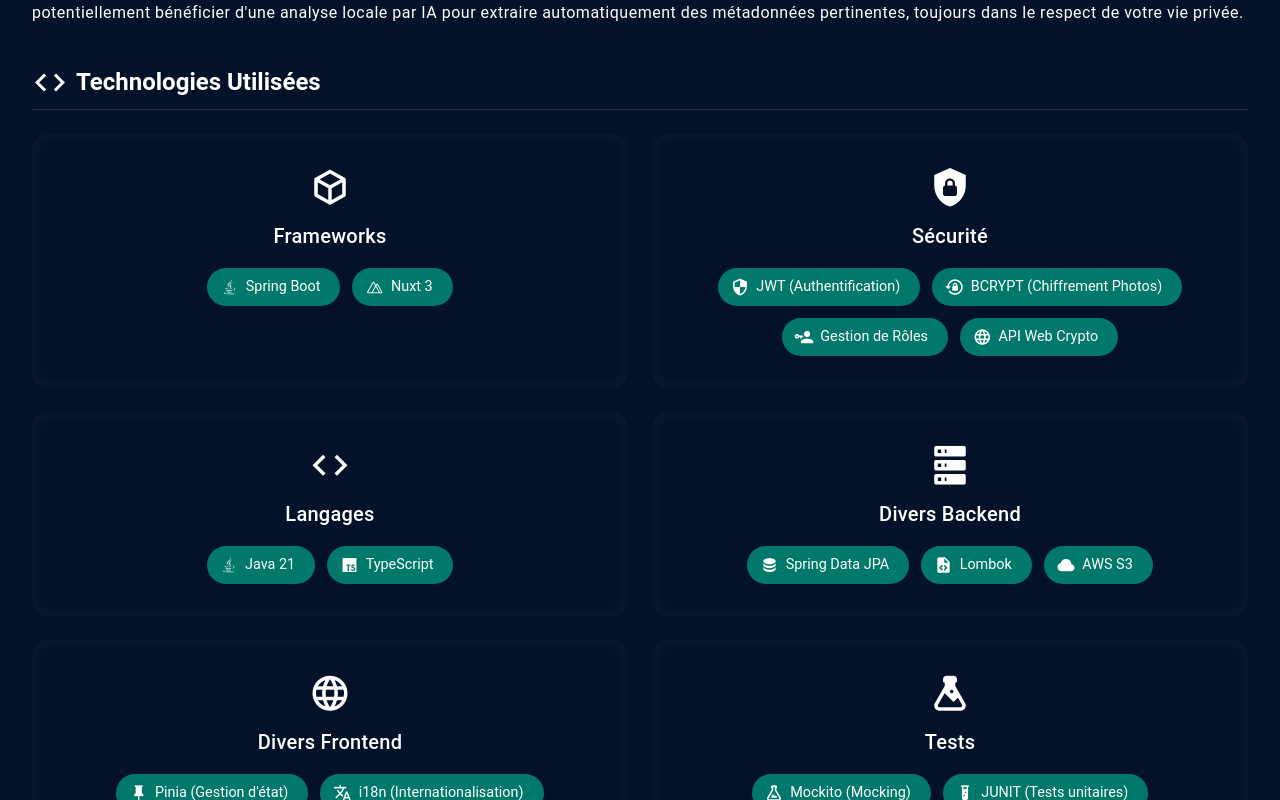
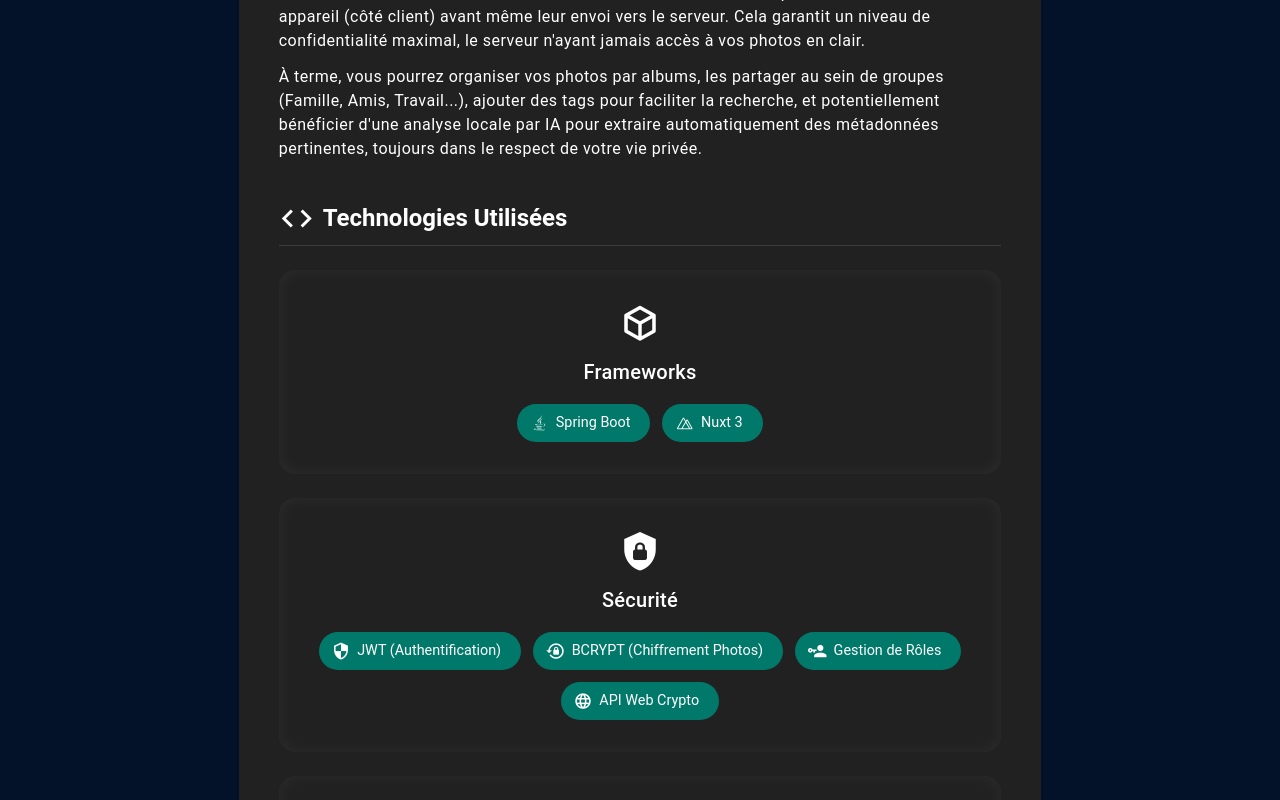
Before and after one commit to erwan-legoff/photone, a Nuxt app: page / in a window 1280 px wide. Shown: the part 660-1460 px from the top of the page. Built offline with nearby package versions, Linux system fonts and the light colour scheme.

Commit message:
fixed container

```diff
--- a/app/pages/index.vue
+++ b/app/pages/index.vue
@@ -1,5 +1,8 @@
 <template>
   <v-container fluid class="pa-8 min-h-screen">
+    <v-row justify="center">
+      <v-col cols="12" md="10" lg="8">
+        <v-card class="pa-6 pa-md-10 rounded-lg " color="surface">
           <!-- Header -->
           <div class="text-center mb-12">
             <h1 class="text-h3 text-md-h2 font-weight-bold mb-4">
@@ -12,7 +15,9 @@
 
           <!-- Dev note -->
           <v-alert type="info" variant="tonal" border="start" density="compact" class="mb-8 rounded" icon="mdi-wrench">
-      <span class="font-weight-medium">{{ $t('home_page.note') }}</span>
+            <span class="font-weight-medium">
+              {{ $t('home_page.note') }}
+            </span>
             {{ $t('home_page.noteContent') }}
           </v-alert>
 
@@ -82,56 +87,84 @@
                   {{ $t('home_page.features.done') }}
                 </h3>
                 <v-list density="compact" class="bg-transparent">
-            <v-list-item prepend-icon="mdi-upload">{{ $t('home_page.features.upload') }}</v-list-item>
-            <v-list-item prepend-icon="mdi-database-lock">{{ $t('home_page.features.storage') }}</v-list-item>
-            <v-list-item prepend-icon="mdi-image-multiple">{{ $t('home_page.features.display') }}</v-list-item>
-            <v-list-item prepend-icon="mdi-api">{{ $t('home_page.features.api') }}</v-list-item>
-            <v-list-item prepend-icon="mdi-account-plus">{{ $t('home_page.features.signup') }}</v-list-item>
-            <v-list-item prepend-icon="mdi-security">{{ $t('home_page.features.auth') }}</v-list-item>
-            <v-list-item prepend-icon="mdi-email-check">{{ $t('home_page.features.mail') }}</v-list-item>
-            <v-list-item prepend-icon="mdi-shield-lock">{{ $t('home_page.features.encrypt') }}</v-list-item>
+                  <v-list-item prepend-icon="mdi-upload">
+                    {{ $t('home_page.features.upload') }}
+                  </v-list-item>
+                  <v-list-item prepend-icon="mdi-database-lock">
+                    {{ $t('home_page.features.storage') }}
+                  </v-list-item>
+                  <v-list-item prepend-icon="mdi-image-multiple">
+                    {{ $t('home_page.features.display') }}
+                  </v-list-item>
+                  <v-list-item prepend-icon="mdi-api">
+                    {{ $t('home_page.features.api') }}
+                  </v-list-item>
+                  <v-list-item prepend-icon="mdi-account-plus">
+                    {{ $t('home_page.features.signup') }}
+                  </v-list-item>
+                  <v-list-item prepend-icon="mdi-security">
+                    {{ $t('home_page.features.auth') }}
+                  </v-list-item>
+                  <v-list-item prepend-icon="mdi-email-check">
+                    {{ $t('home_page.features.mail') }}
+                  </v-list-item>
+                  <v-list-item prepend-icon="mdi-shield-lock">
+                    {{ $t('home_page.features.encrypt') }}
+                  </v-list-item>
                 </v-list>
               </v-col>
+
               <v-col cols="12" md="6">
                 <h3 class="text-h6 font-weight-medium mb-3">
                   <v-icon start icon="mdi-progress-wrench" color="warning" />
                   {{ $t('home_page.features.planned') }}
                 </h3>
                 <v-list density="compact" class="bg-transparent">
-            <v-list-item prepend-icon="mdi-folder-multiple-image">{{ $t('home_page.features.albums') }}</v-list-item>
-            <v-list-item prepend-icon="mdi-account-group">{{ $t('home_page.features.groups') }}</v-list-item>
-            <v-list-item prepend-icon="mdi-share-variant">{{ $t('home_page.features.share') }}</v-list-item>
-            <v-list-item prepend-icon="mdi-tag-multiple">{{ $t('home_page.features.tags') }}</v-list-item>
-            <v-list-item prepend-icon="mdi-sync">{{ $t('home_page.features.sync') }}</v-list-item>
-            <v-list-item prepend-icon="mdi-desktop-classic">{{ $t('home_page.features.desktop') }}</v-list-item>
+                  <v-list-item prepend-icon="mdi-folder-multiple-image">
+                    {{ $t('home_page.features.albums') }}
+                  </v-list-item>
+                  <v-list-item prepend-icon="mdi-account-group">
+                    {{ $t('home_page.features.groups') }}
+                  </v-list-item>
+                  <v-list-item prepend-icon="mdi-share-variant">
+                    {{ $t('home_page.features.share') }}
+                  </v-list-item>
+                  <v-list-item prepend-icon="mdi-tag-multiple">
+                    {{ $t('home_page.features.tags') }}
+                  </v-list-item>
+                  <v-list-item prepend-icon="mdi-sync">
+                    {{ $t('home_page.features.sync') }}
+                  </v-list-item>
+                  <v-list-item prepend-icon="mdi-desktop-classic">
+                    {{ $t('home_page.features.desktop') }}
+                  </v-list-item>
                 </v-list>
               </v-col>
             </v-row>
           </section>
 
-    <!-- Snackbar pour confirmation -->
+          <!-- Snackbar -->
           <v-snackbar v-model="snackbar" timeout="6000" class="snackbar-lg" location="top">
             {{ snackbarText }}
           </v-snackbar>
+        </v-card>
+      </v-col>
+    </v-row>
   </v-container>
 </template>
 
 <script setup lang="ts">
 import { useI18n } from 'vue-i18n'
-const { t } = useI18n()
-
-
 import { ref, reactive } from 'vue'
 import { useMouse, useThrottleFn } from '@vueuse/core'
 
-// email à copier
+const { t } = useI18n()
+
 const email = 'rw4nit0@gmail.com'
 
-// snackbar de confirmation
 const snackbar = ref(false)
 const snackbarText = ref('')
 
-// copier dans le presse-papiers
 function copyEmail() {
   navigator.clipboard.writeText(email)
     .then(() => {
@@ -144,8 +177,6 @@
     })
 }
 
-
-// gestion du hover sur les tuiles
 const { x, y } = useMouse()
 const throttledMove = useThrottleFn(onTileMove, 50)
 
@@ -188,6 +219,10 @@
 <style scoped>
 .min-h-screen {
   min-height: 100vh;
+  background: var(--v-theme-surface);
+}
+
+.v-card {
   background: var(--v-theme-surface);
 }
 
@@ -255,8 +290,6 @@
 
 .snackbar-lg {
   font-size: 1.25rem;
-  /* texte plus gros */
   padding: 1rem 1.5rem;
-  /* plus d’espace interne */
 }
 </style>
--- a/app/plugins/vuetify.ts
+++ b/app/plugins/vuetify.ts
@@ -2,42 +2,27 @@
 
 // Define the custom dark theme
 const customDarkTheme: ThemeDefinition = {
-  dark: true, // Indique que c'est un thème sombre
+  dark: true,
   colors: {
-    // Vos couleurs de fond
-    background: "#041229", // Garde ce fond que vous aimez
-    // Vos couleurs de rôle principales
-    primary: "#00796B", // <-- Suggestion pour un cyan/teal "canard" plus terne (Teal 700)
-    secondary: "#546E7A", // Votre bleu-gris pour la couleur secondaire
-    accent: "#03DAC6", // <-- Votre cyan vif devient la couleur d'accent
+    /* == FOND GLOBAL ====================================================== */
+    background: "#041229", // bleu nuit
+
+    /* == FOND DES COMPOSANTS (cartes, feuilles…) ========================= */
+    surface: "#212121", // gris “Vuetify”
+
+    /* == RÔLES ============================================================ */
+    primary: "#00796B", // teal 700
+    secondary: "#546E7A", // blue-grey
+    accent: "#03DAC6", // cyan vif
   },
 };
 
 export default defineNuxtPlugin((app) => {
   const vuetify = createVuetify({
-    ssr: true,
     theme: {
       defaultTheme: "customDarkTheme",
-      themes: {
-        customDarkTheme,
-        // Définition basique du thème 'dark' par défaut de Vuetify pour le basculement
-        dark: {
-          dark: true,
-          colors: {
-            background: "#121212",
-            surface: "#212121",
-            primary: "#64B5F6",
-            secondary: "#424242",
-            accent: "#FF4081",
-            error: "#FF5252",
-            info: "#2196F3",
-            success: "#4CAF50",
-            warning: "#FB8C00",
-          },
-        },
-      },
+      themes: { customDarkTheme },
     },
-    // ... autres configurations
   });
   app.vueApp.use(vuetify);
 });
```
Lines whose indentation alone changed are shown as unchanged.
